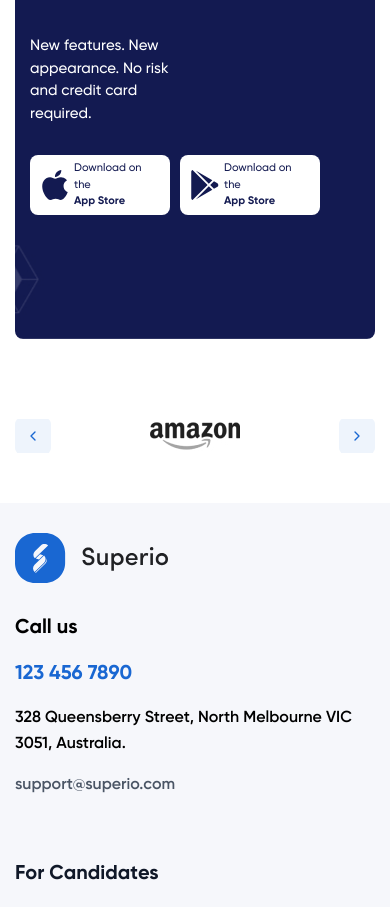
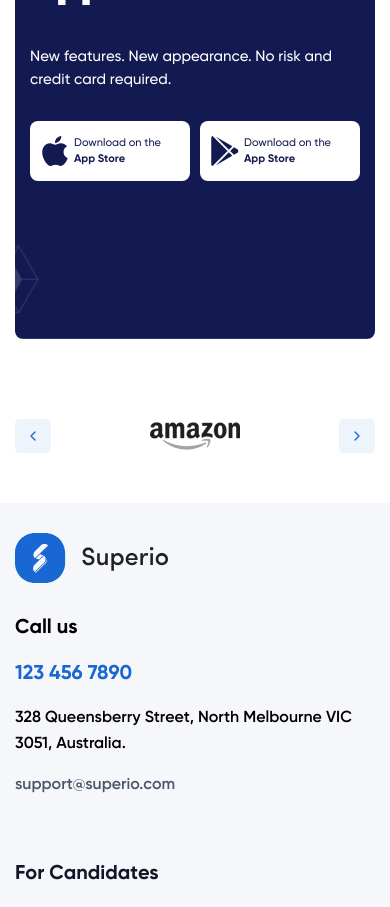
Before and after one commit to datnt19213/Job-Platforms, a Next.js app: page / in a window 390 px wide. Shown: the part 8040-8947 px from the top of the page. Built offline with nearby package versions, Linux system fonts and the light colour scheme.

Commit message:
feat: Update DownloadApp and JobsLatest components for improved layout and responsiveness

```diff
--- a/src/features/home/components/download-app.tsx
+++ b/src/features/home/components/download-app.tsx
@@ -30,18 +30,18 @@ export const DownloadApp = () => {
 						<ScrollAnimator isZoom={false} fade slide="left" distancing={20} className="my-auto">
 							<FlexLayout direction="col" justify="center" className="w-full h-full gap-[30px] ">
 								<span className="text-[40px] font-extrabold text-white">Download the App</span>
-								<span className="text-[15px] font-medium text-white w-1/2">
+								<span className="text-[15px] font-medium text-white md:w-1/2">
 									New features. New appearance. No risk and credit card required.
 								</span>
-								<FlexLayout direction="row" className="w-full gap-[10px] flex-wrap">
-									<div className="h-[60px] w-[140px] md:w-[190px] flex gap-1 items-center md:gap-5 bg-white rounded-[8px] px-[10px] md:px-[22px] cursor-pointer">
+								<FlexLayout direction="row" className="w-full gap-[10px] flex-nowrap">
+									<div className="min-h-[60px] h-fit md:min-w-[140px] w-full sm:w-fit md:w-[190px] flex gap-1 items-center md:gap-5 bg-white rounded-[8px] px-[10px] md:px-[22px] cursor-pointer">
 										<Image
 											src={applestore.src}
 											alt="download-app"
 											className="min-w-[30px] h-[30px] object-contain"
 										/>
 										<div className="flex flex-col">
-											<span className="text-[11px] md:text-[12px] font-medium text-blue-dark">
+											<span className="text-[11px] md:text-[12px] font-medium text-blue-dark text-wrap ">
 												Download on the
 											</span>
 											<span className="text-[11px] md:text-[12px] font-bold text-blue-dark">
@@ -49,14 +49,14 @@ export const DownloadApp = () => {
 											</span>
 										</div>
 									</div>
-									<div className="h-[60px] w-[140px] md:w-[190px] flex gap-1 items-center md:gap-5 bg-white rounded-[8px] px-[10px] md:px-[22px] cursor-pointer">
+									<div className="min-h-[60px] h-fit md:min-w-[140px] w-full sm:w-fit md:w-[190px] flex gap-1 items-center md:gap-5 bg-white rounded-[8px] px-[10px] md:px-[22px] cursor-pointer">
 										<Image
 											src={chplay.src}
 											alt="download-app"
 											className="min-w-[30px] h-[30px] object-contain"
 										/>
 										<div className="flex flex-col">
-											<span className="text-[11px] md:text-[12px] font-medium text-blue-dark">
+											<span className="text-[11px] md:text-[12px] font-medium text-blue-dark text-wrap ">
 												Download on the
 											</span>
 											<span className="text-[11px] md:text-[12px] font-bold text-blue-dark">
@@ -67,7 +67,7 @@ export const DownloadApp = () => {
 								</FlexLayout>
 							</FlexLayout>
 						</ScrollAnimator>
-						<ScrollAnimator isZoom={false} fade slide="right" distancing={20} className="m-auto">
+						<ScrollAnimator isZoom={false} fade slide="right" distancing={20} className="my-auto flex justify-center">
 							<Image
 								src={h136.src}
 								alt="download-app"
--- a/src/features/home/components/jobs-latest.tsx
+++ b/src/features/home/components/jobs-latest.tsx
@@ -1,19 +1,32 @@
 "use client";
-import React, {useEffect, useState} from "react";
+import React from 'react';
 
-import {Bookmark, Briefcase, Clock, DollarSign} from "lucide-react";
+import {
+  Bookmark,
+  Briefcase,
+  Clock,
+  DollarSign,
+} from 'lucide-react';
+import Link from 'next/link';
 
-import {ScrollAnimator} from "@/components/customs/AnimatedComponent";
-import {ButtonBase} from "@/components/customs/Buttons";
-import CardIconDetail from "@/components/customs/CardIconDetail";
-import {FlexLayout} from "@/components/customs/FlexLayout";
-import {Badge} from "@/components/ui/badge";
-import {Button} from "@/components/ui/button";
-import {Tabs, TabsContent, TabsList, TabsTrigger} from "@/components/ui/tabs";
-import {JobInfoItem, JobsList} from "@/configs/common";
-import BodyContainer from "@/containers/body-container";
-import {cn} from "@/lib/utils";
-import Link from "next/link";
+import { ScrollAnimator } from '@/components/customs/AnimatedComponent';
+import { ButtonBase } from '@/components/customs/Buttons';
+import CardIconDetail from '@/components/customs/CardIconDetail';
+import { FlexLayout } from '@/components/customs/FlexLayout';
+import { Badge } from '@/components/ui/badge';
+import { Button } from '@/components/ui/button';
+import {
+  Tabs,
+  TabsContent,
+  TabsList,
+  TabsTrigger,
+} from '@/components/ui/tabs';
+import {
+  JobInfoItem,
+  JobsList,
+} from '@/configs/common';
+import BodyContainer from '@/containers/body-container';
+import { cn } from '@/lib/utils';
 
 type TabListProps = {
 	label: string;
@@ -49,7 +62,7 @@ export const JobsLatest = () => {
 	}
 	return (
 		<BodyContainer className="w-full max-w-[1320px] mx-auto p-[15px] mt-[75px]">
-			<ScrollAnimator isZoom={false} fade slide="down" className="w-full">
+			<ScrollAnimator isZoom={false} fade slide="down" className="w-full !overflow-visible" distancing={20}>
 				<FlexLayout direction="col" align="center" className="w-full">
 					<span className="font-extrabold text-[24px]  text-blue-dark">Latest Jobs</span>
 					<span className="text-[14px] text-center  font-medium text-gray-700">
```
